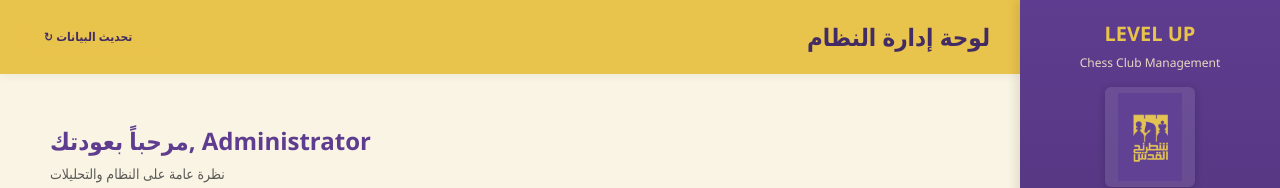
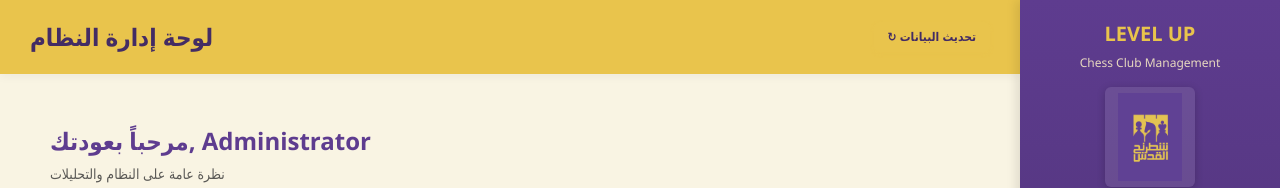
Before and after one commit to amman1910/levelup-school-chess, a React (Vite) app in the folder chess-app/: page /admin-area/dashboard in a window 1280 px wide. Shown: the top 188 px of the page. Built offline with nearby package versions, Linux system fonts and the light colour scheme; no server answers; the database is empty; sample sign-in values are in the browser's storage.

Commit message:
fix: resolve title/button alignment issue in admin header under RTL

```diff
--- a/chess-app/src/components/AdminArea.jsx
+++ b/chess-app/src/components/AdminArea.jsx
@@ -334,6 +334,7 @@ const AdminArea = () => {
 
       <div className="admin-content">
         <div className="admin-header">
+<div className="header-content-wrapper">
           <h1 className="page-title">{getPageTitle()}</h1>
           <button
             onClick={handleRefresh}
@@ -343,6 +344,8 @@ const AdminArea = () => {
             {loading ? t('admin.refreshing') : `↻ ${t('common.refresh')}`}
           </button>
         </div>
+</div>
+
 
         <div className="admin-main">
           {error && <div className="error-message">{error}</div>}
```
